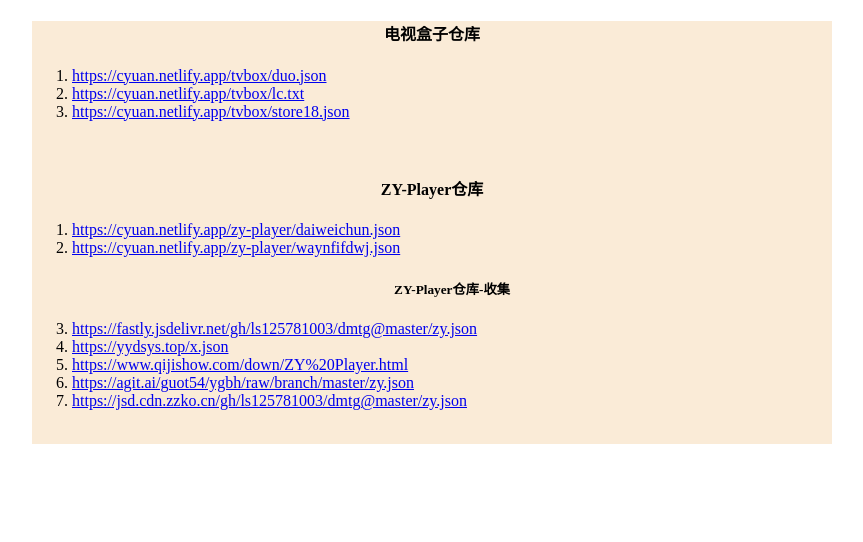
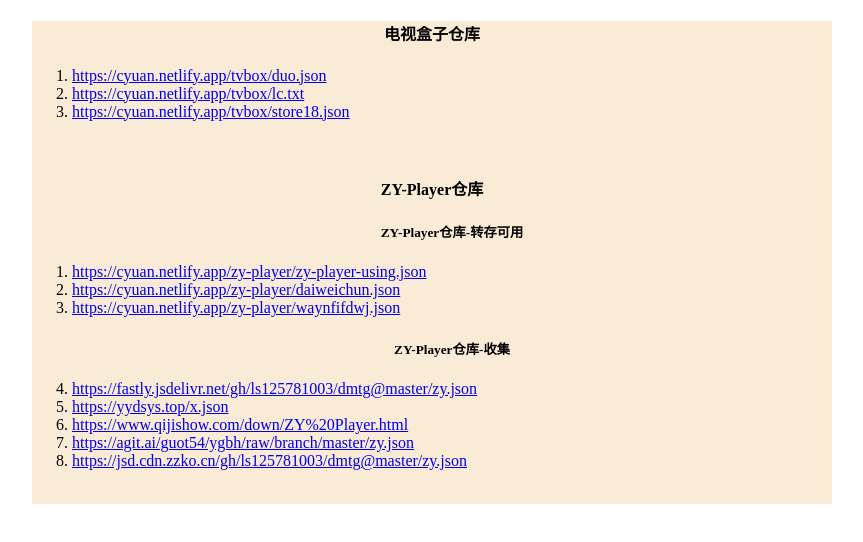
Before and after one commit to czy19950220/yuan.github.io, a plain HTML site: page index.html in a window 1280 px wide. Shown: the whole page, without its empty margins (208-1071 px from the left). Drawn offline with Linux system fonts and the light colour scheme.

Commit message:
Update index.html

```diff
--- a/index.html
+++ b/index.html
@@ -33,11 +33,18 @@
                     https://cyuan.netlify.app/tvbox/store18.json
                 </a>
             </li>
+
         </ul>
 
         </br>
         <h4>ZY-Player仓库</h4>
         <ul>
+		<h5>ZY-Player仓库-转存可用</h5>
+		<li>
+			<a href="https://cyuan.netlify.app/zy-player/zy-player-using.json" target="_blank">
+			    https://cyuan.netlify.app/zy-player/zy-player-using.json
+			</a>
+		</li>
             <li>
                 <a href="https://cyuan.netlify.app/zy-player/daiweichun.json" target="_blank">
                     https://cyuan.netlify.app/zy-player/daiweichun.json
```
